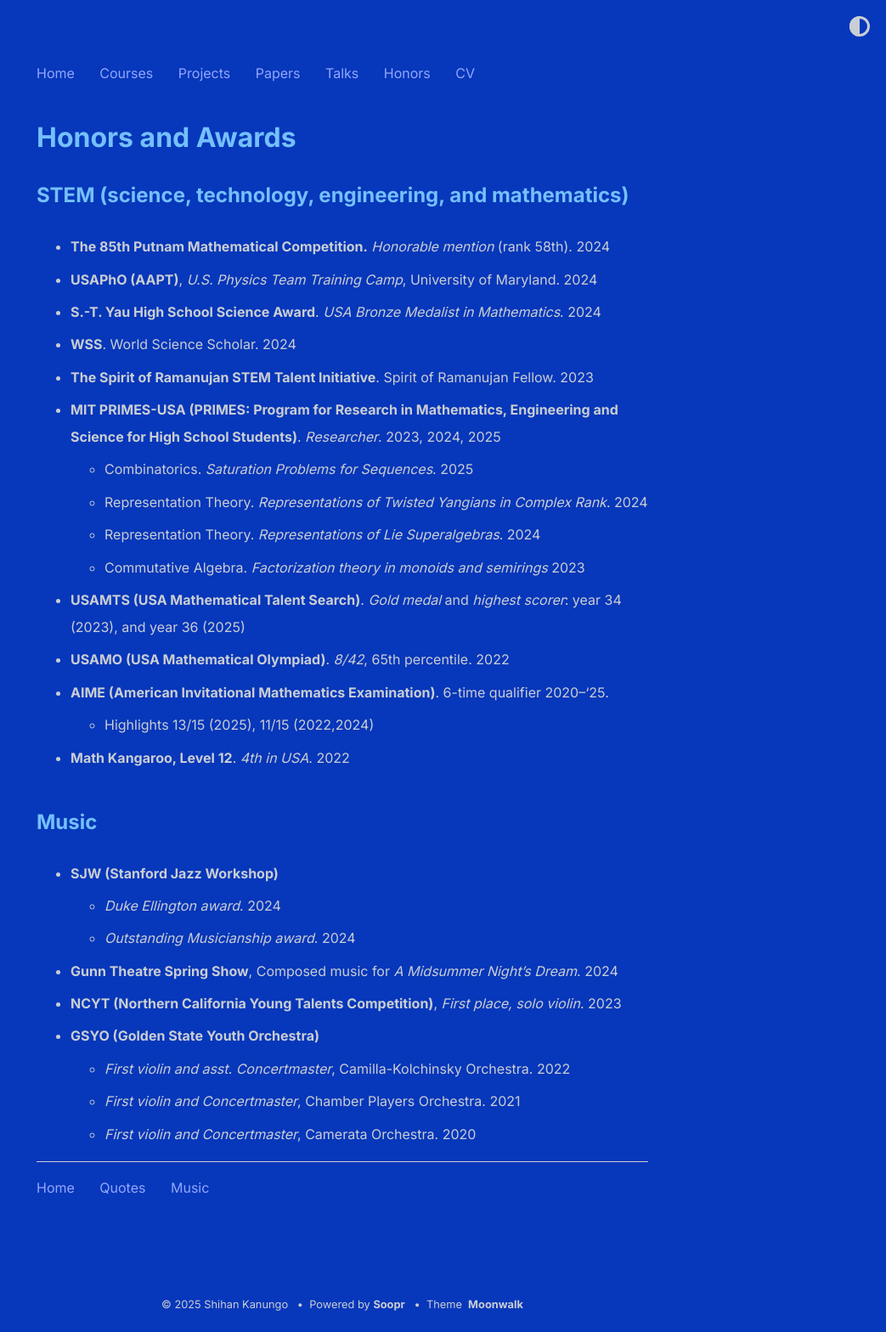
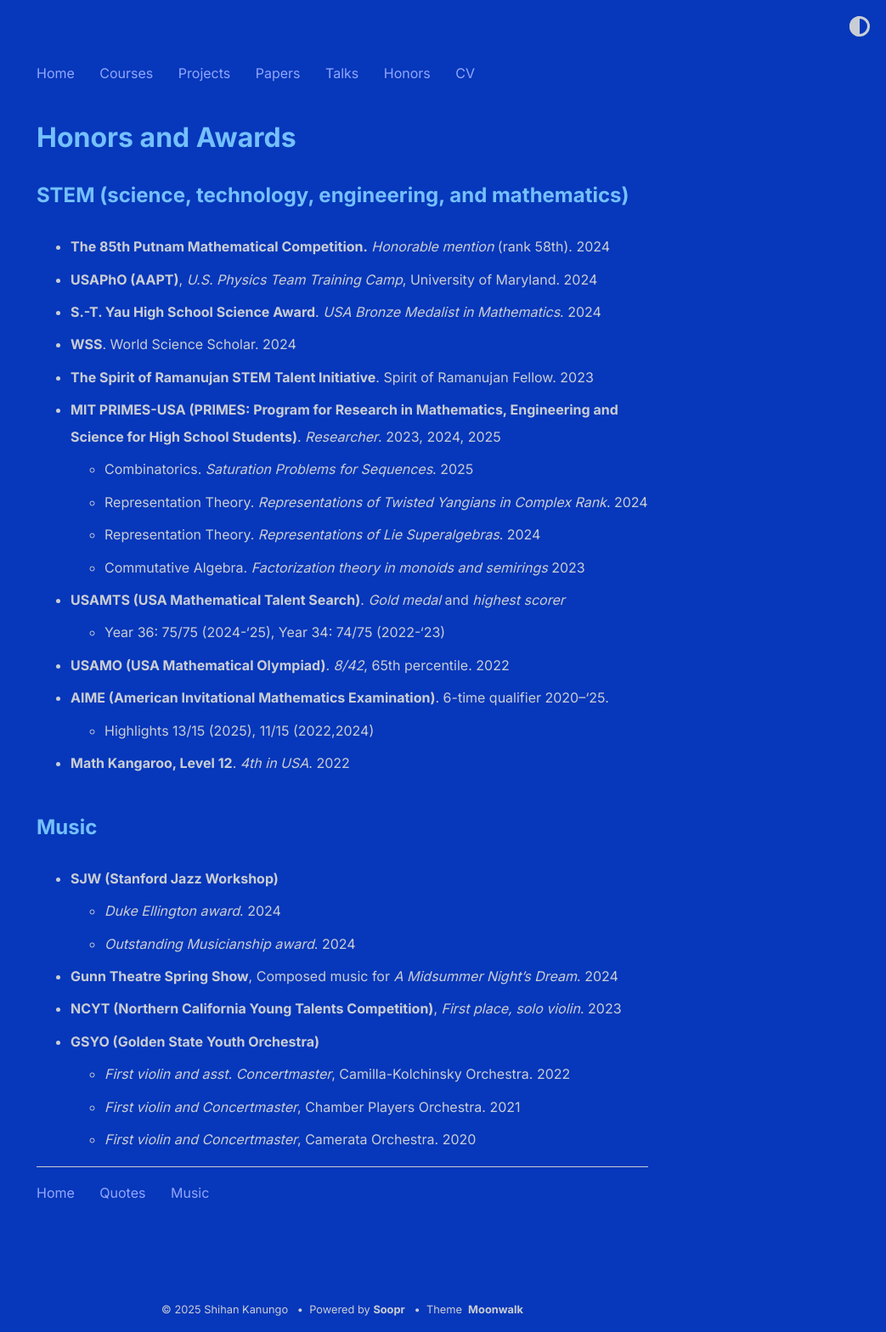
Before and after one commit to shihankanungo/shihankanungo.github.io, a Jekyll site: the page built from honors.md, in a window 1280 px wide. Shown: the whole page at 85% size, without its empty margins (237-1280 px from the left). Built offline with Jekyll 4.4.1, drawn with Linux system fonts in a browser that asks for light colours.

Commit message:
Update honors.md

```diff
--- a/honors.md
+++ b/honors.md
@@ -15,7 +15,8 @@ title: Honors and Awards
   - Representation Theory. *Representations of Twisted Yangians in Complex Rank*. 2024
   - Representation Theory. *Representations of Lie Superalgebras*. 2024
   - Commutative Algebra. *Factorization theory in monoids and semirings* 2023
-- **USAMTS (USA Mathematical Talent Search)**. *Gold medal* and *highest scorer*: year 34 (2023), and year 36 (2025)
+- **USAMTS (USA Mathematical Talent Search)**. *Gold medal* and *highest scorer*
+  - Year 36: 75/75 (2024-'25), Year 34: 74/75 (2022-'23)
 - **USAMO (USA Mathematical Olympiad)**. *8/42*, 65th percentile. 2022
 - **AIME (American Invitational Mathematics Examination)**. 6-time qualifier 2020--'25.
   - Highlights 13/15 (2025), 11/15 (2022,2024)
```
